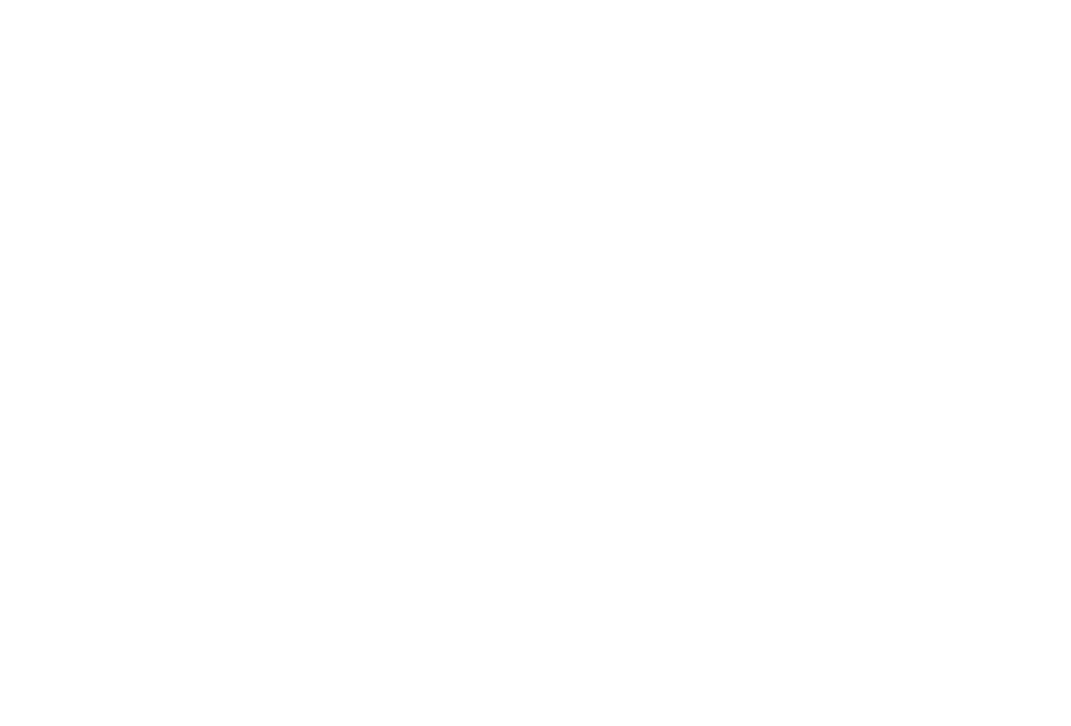
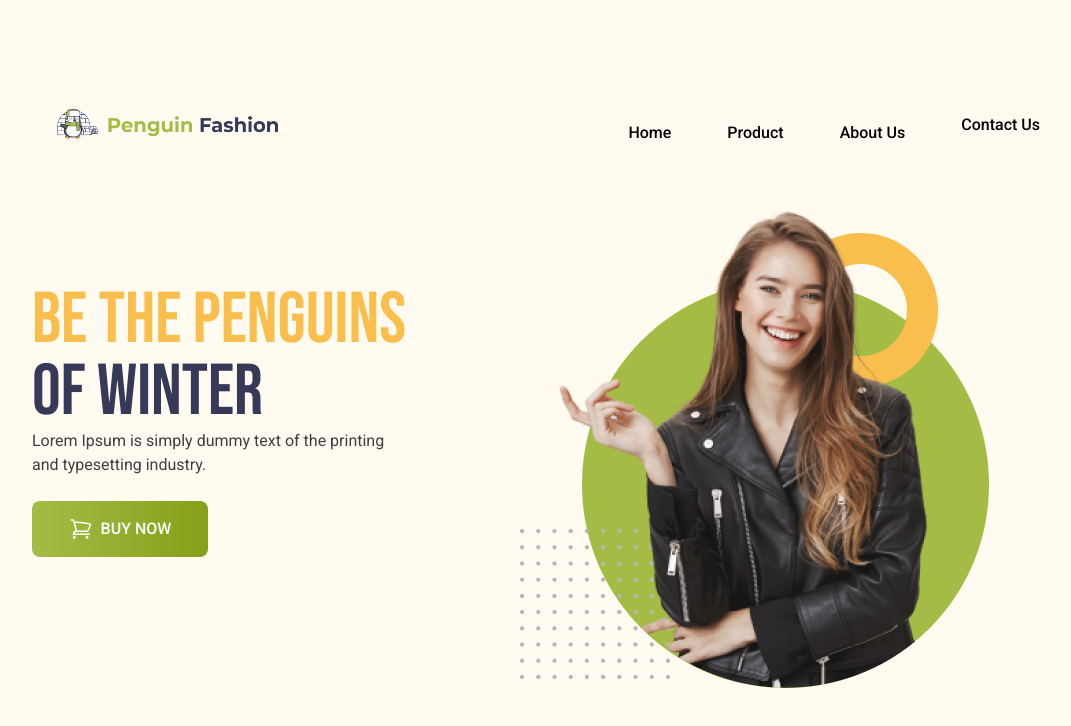
Before and after one commit to NikhilSarker/HTML-Penguin-Fashion, a plain HTML site: page index.html in a window 1280 px wide. Shown: the whole page, without its empty margins (112-1183 px from the left). Drawn offline with nearby package versions, Linux system fonts and the light colour scheme.

Commit message:
Navbar and Banner part added

```diff
--- a/index.html
+++ b/index.html
@@ -1,21 +1,118 @@
 <!DOCTYPE html>
 <html lang="en">
   <head>
-  <meta charset="UTF-8">
-  <meta name="viewport" content="width=device-width, initial-scale=1.0">
+    <meta charset="UTF-8" />
+    <meta name="viewport" content="width=device-width, initial-scale=1.0" />
     <title>Penguin Fashion</title>
+    <!-- FAVICON LINK START -->
+    <link rel="shortcut icon" href="./icons/favicon.png" type="image/x-icon" />
+    <!-- FAVICON LINK END -->
+    <!-- GOOGLE FONT LINK START -->
+    <link rel="preconnect" href="https://fonts.googleapis.com" />
+    <link rel="preconnect" href="https://fonts.gstatic.com" crossorigin />
+    <link
+      href="https://fonts.googleapis.com/css2?family=Bebas+Neue&family=Roboto:wght@400;500;700;900&display=swap"
+      rel="stylesheet"
+    />
+    <!-- GOOGLE FONT LINK END -->
     <script src="https://cdn.tailwindcss.com"></script>
+    <style>
+      .font-bebas {
+        font-family: "Bebas Neue", sans-serif;
+      }
+      .font-roboto {
+        font-family: "Roboto", sans-serif;
+      }
+    </style>
   </head>
   <body>
     <header>
+      <div class="max-w-[1440px] m-auto pt-12 md:pl-36 bg-[#FFFBF0;] h-full md:h-screen">
+        <!-- NAVBAR PART START -->
+        <nav class="flex justify-between items-center md:pl-6 flex-col md:flex-row lg:flex-row   md:pt-12 lg:pt-12">
+          <div>
+            <img class="w-56" src="icons/logo.png" alt="Logo" />
+          </div>
+          <div class="text-left md:pr-32">
+            <ul class="flex text-center md:justify-between md:items-center flex-col md:flex-row lg:flex-row">
+              <li class="pt-4 md:pl-14">
+                <a
+                  class="font-roboto font-medium text-base text=[#3C3C3C;]"
+                  href="#"
+                  >Home</a
+                >
+              </li>
+              <li class="pt-4 md:pl-14">
+                <a
+                  class="font-roboto font-medium text-base text=[#3C3C3C;]"
+                  href="#"
+                  >Product</a
+                >
+              </li>
+              <li class="pt-4 md:pl-14">
+                <a
+                  class="font-roboto font-medium text-base text=[#3C3C3C;]"
+                  href="#"
+                  >About Us</a
+                >
+              </li>
+              <li class="pt-4 pb-4 md:pl-14">
+                <a
+                  class="font-roboto font-medium text-base text=[#3C3C3C;]"
+                  href="#"
+                  >Contact Us</a
+                >
+              </li>
+            </ul>
+          </div>
+        </nav>
+        <!-- NAVBAR PART END -->
+        <!-- BANNER PART START -->
+        <section>
+          <div class="flex justify-between items-center flex-col md:flex-row lg:flex-row">
+            <div>
+              <h1 class="text-[#363958;] text-7xl font-normal font-bebas ">
+                <span class="text-[#FABE4C;] text-7xl font-normal font-bebas"
+                  >Be the Penguins</span
+                >
+                <br />
+                of Winter
+              </h1>
+              <p class="text-base font-roboto text-[#3E3E3E;] font-normal pb-6">
+                Lorem Ipsum is simply dummy text of the printing <br />
+                and typesetting industry.
+              </p>
+              <a
+                href="#"
+                class=" bg-gradient-to-r from-[#A4BC46] to-[#85A019] text-white text-base font-medium font-roboto py-4 px-9 rounded-lg flex justify-center items-center gap-2 w-44"
+              >
+                <svg
+                  xmlns="http://www.w3.org/2000/svg"
+                  fill="none"
+                  viewBox="0 0 24 24"
+                  stroke-width="1.5"
+                  stroke="currentColor"
+                  class="w-6 h-6 "
+                >
+                  <path
+                    stroke-linecap="round"
+                    stroke-linejoin="round"
+                    d="M2.25 3h1.386c.51 0 .955.343 1.087.835l.383 1.437M7.5 14.25a3 3 0 00-3 3h15.75m-12.75-3h11.218c1.121-2.3 2.1-4.684 2.924-7.138a60.114 60.114 0 00-16.536-1.84M7.5 14.25L5.106 5.272M6 20.25a.75.75 0 11-1.5 0 .75.75 0 011.5 0zm12.75 0a.75.75 0 11-1.5 0 .75.75 0 011.5 0z"
+                  />
+                </svg>
 
+                BUY NOW</a
+              >
+            </div>
+            <div class="md:pr-44 pt-12">
+              <img class="w-72 md:w-full" src="images/model.png" alt="Banner Image" />
+            </div>
+          </div>
+        </section>
+        <!-- BANNER PART END -->
+      </div>
     </header>
-  <main>
-
-  </main>
-  <footer>
-
-  </footer>
-
+    <main></main>
+    <footer></footer>
   </body>
 </html>
```
Also changed, not shown: icons/favicon.png (added). Lines whose indentation alone changed are shown as unchanged.
